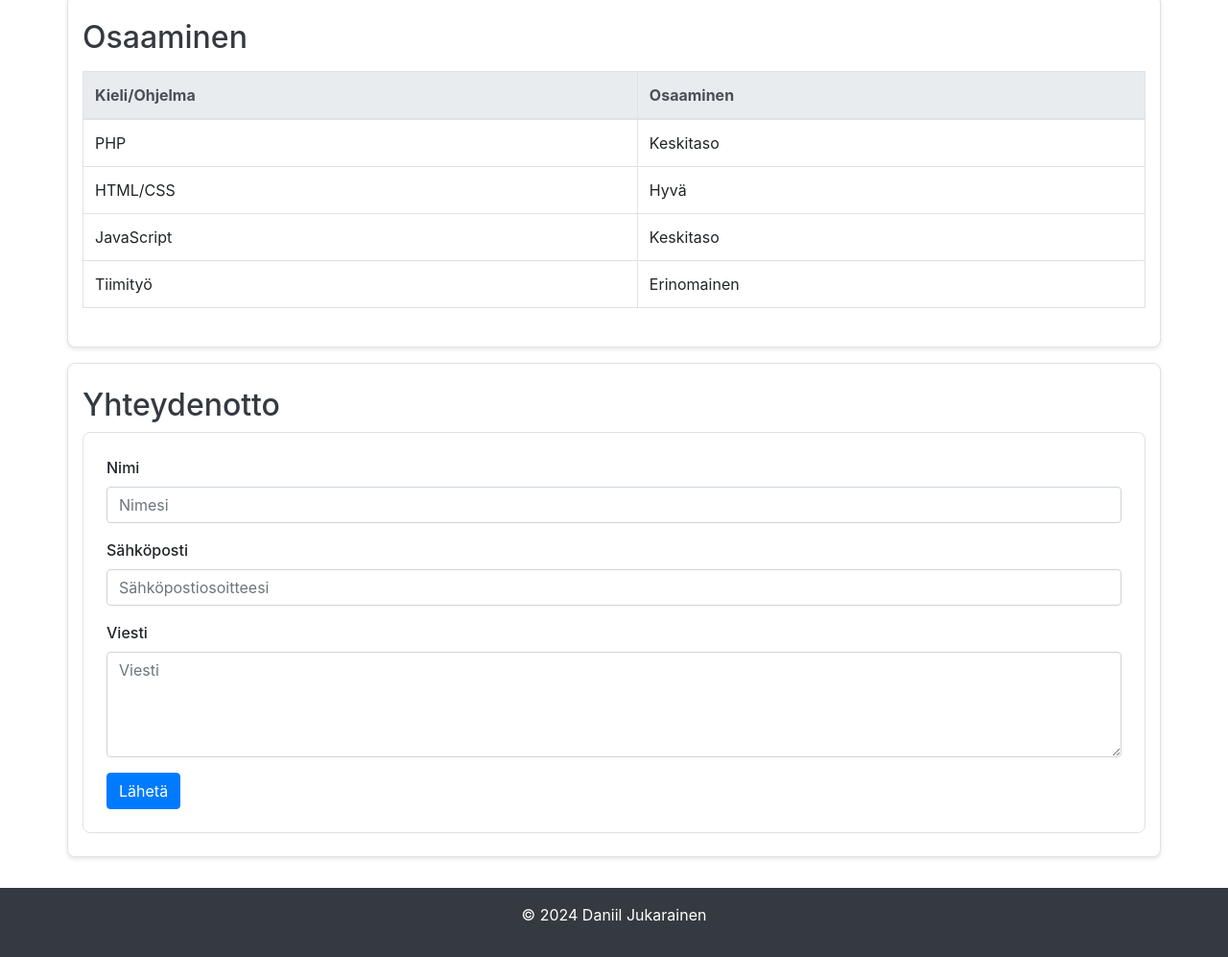
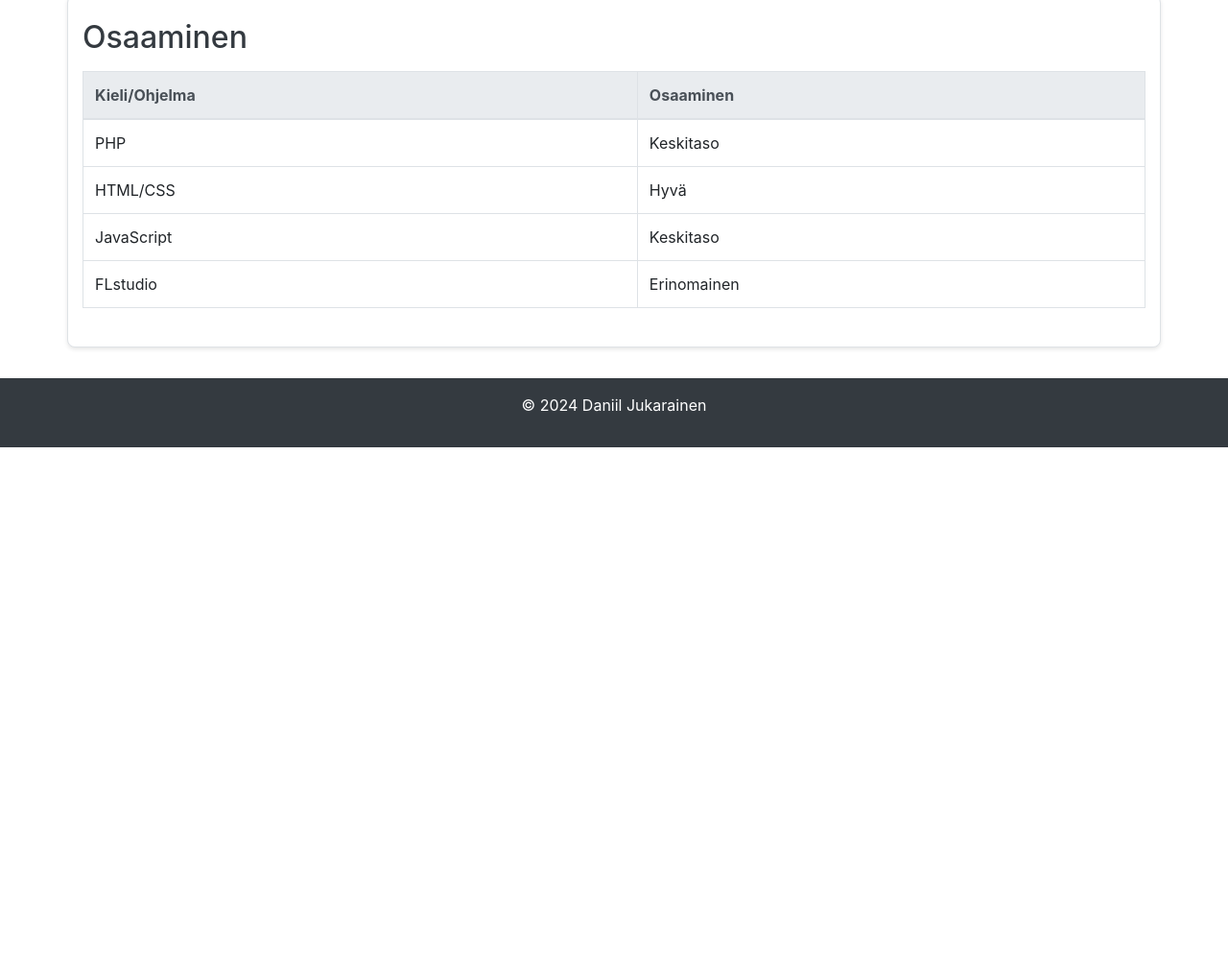
Before and after one commit to yotanix/nettisivut, a plain HTML site: page index.html in a window 1280 px wide. Shown: the part 805-1802 px from the top of the page at 96% size. After the commit the page ends 1271 px from the top, so only its background shows below. Drawn offline with nearby package versions, Linux system fonts and the light colour scheme.

Commit message:
Update index.html

```diff
--- a/index.html
+++ b/index.html
@@ -21,7 +21,6 @@
                 <li class="nav-item"><a class="nav-link" href="#koulutus">Koulutus</a></li>
                 <li class="nav-item"><a class="nav-link" href="#tyokokemus">Työkokemus</a></li>
                 <li class="nav-item"><a class="nav-link" href="#taidot">Taidot</a></li>
-                <li class="nav-item"><a class="nav-link" href="#yhteys">Yhteydenotto</a></li>
             </ul>
         </div>
     </nav>
@@ -68,30 +67,11 @@
                     <td>Keskitaso</td>
                 </tr>
                 <tr>
-                    <td>Tiimityö</td>
+                    <td>FLstudio</td>
                     <td>Erinomainen</td>
                 </tr>
             </tbody>
         </table>
-    </section>
-
-    <section id="yhteys" class="container py-4">
-        <h2>Yhteydenotto</h2>
-        <form>
-            <div class="form-group">
-                <label for="name">Nimi</label>
-                <input type="text" id="name" class="form-control" placeholder="Nimesi">
-            </div>
-            <div class="form-group">
-                <label for="email">Sähköposti</label>
-                <input type="email" id="email" class="form-control" placeholder="Sähköpostiosoitteesi">
-            </div>
-            <div class="form-group">
-                <label for="message">Viesti</label>
-                <textarea id="message" class="form-control" rows="4" placeholder="Viesti"></textarea>
-            </div>
-            <button type="submit" class="btn btn-primary">Lähetä</button>
-        </form>
     </section>
 
     <footer class="bg-dark text-white text-center py-3">
```
